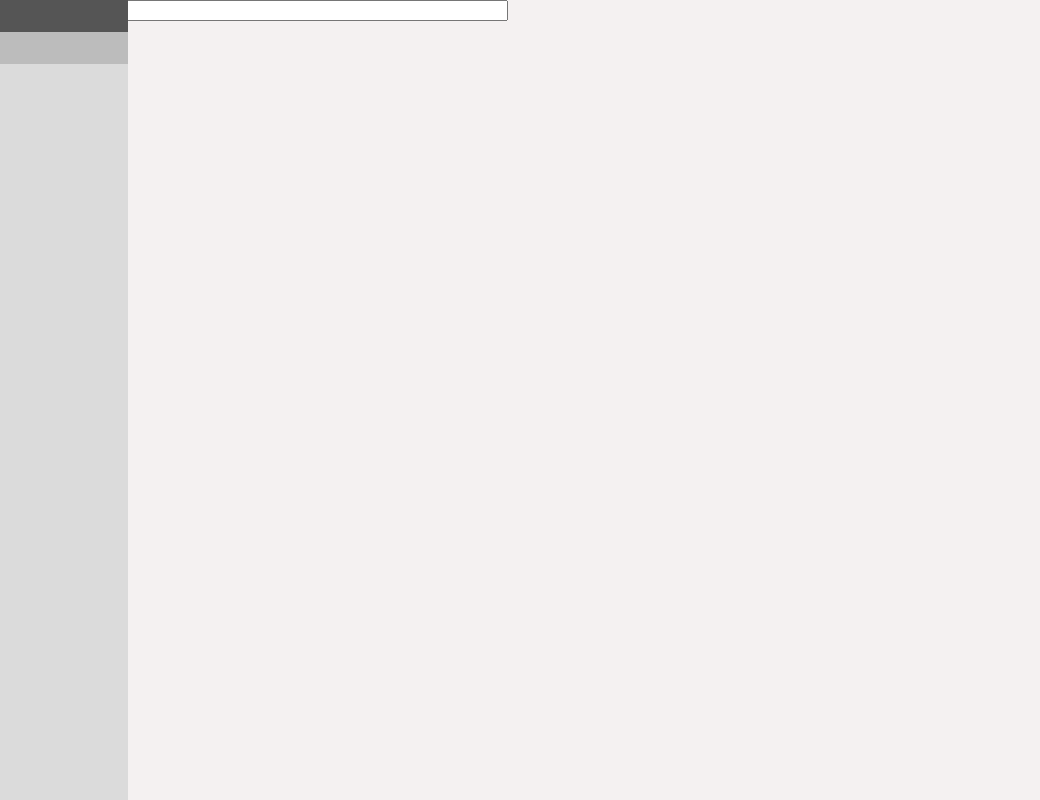
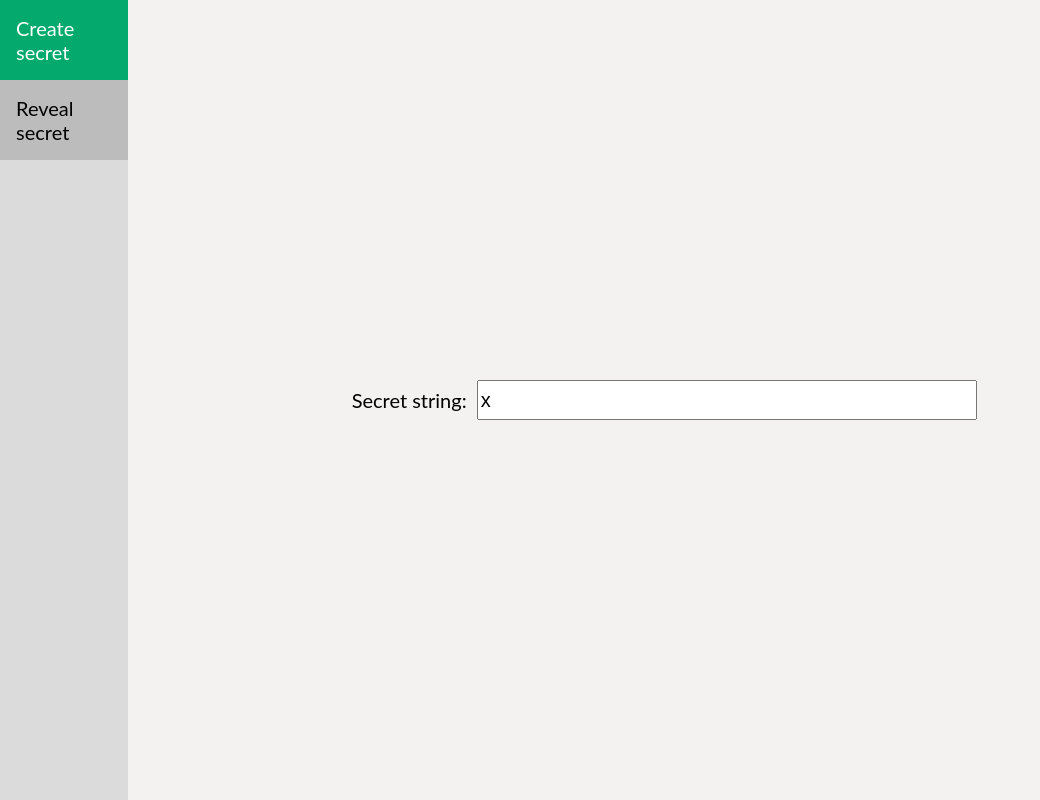
Before and after one commit to GeorgiiKrikun/SecretMessaging, a Django app: template home/secret_messaging/templates/secret_messaging/results_secret.html in a window 1280 px wide. Shown: the whole page, without its empty margins (0-1040 px from the left). Run offline with Django 4.2, Linux system fonts and the light colour scheme; the template is opened without the code that fills it: most values are stand-ins (such as "Sample title", 1, 10 or a date in 2020).

Commit message:
Refactor into the new design

```diff
--- a/home/secret_messaging/templates/secret_messaging/results_secret.html
+++ b/home/secret_messaging/templates/secret_messaging/results_secret.html
@@ -1,6 +1,5 @@
 {% load static %}
 
-<!DOCTYPE html>
 <html>
 <head>
     <title>PRIVACY.PRIVACY.PRIVACY</title>
@@ -8,22 +7,15 @@
 </head>
 <body>
     <div class="sidebar">
-        <a href="{% url 'secret_string' %}">Create secret</a>
-        <a href="{% url 'reveal_secret' %}">Reveal secret</a>
-    </div>
-    <div class="content">
-        <input type = "text" id="thing_to_copy" value = "{{ secret_string }}" style="width:500px" readonly>
-        {% comment %} <button onclick="copyToClipboard()">Copy!</button>
-        <script>
-        function copyToClipboard() {
-            var copyText = document.getElementById("thing_to_copy");
-            navigator.clipboard.writeText(copyText.value)
-                .catch(err => {
-                    console.error('Could not copy text: ', err);
-                });
-        }
-        </script> {% endcomment %}
-    </div>
+        <a class="active" href="{% url 'secret_string' %}"><span>Create secret</span></a>
+        <a href="{% url 'reveal_secret' %}"><span>Reveal secret</span></a>
+      </div>
+      <div class="centered-content">
+        <div class="grid-container">
+            <label for="id_secret_string">Secret string:</label>
+            <input type = "text" class="form-input" value = "{{ secret_string }}" style="width:500px" readonly>
+        </div>
+      </div>
 
 </body>
 </html>
```
Also changed, not shown: home/secret_messaging/templates/secret_messaging/results_reveal.html (+11 -10 lines).
